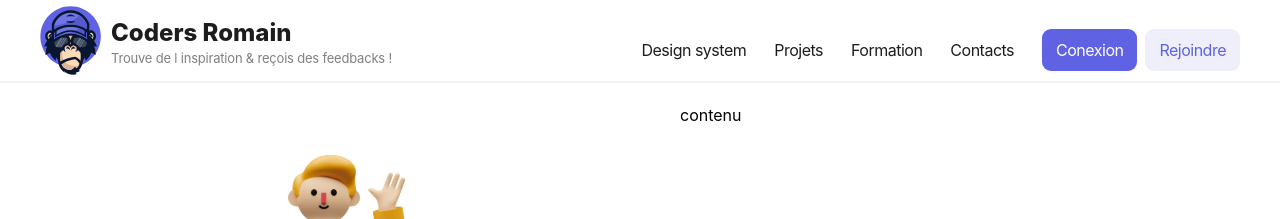
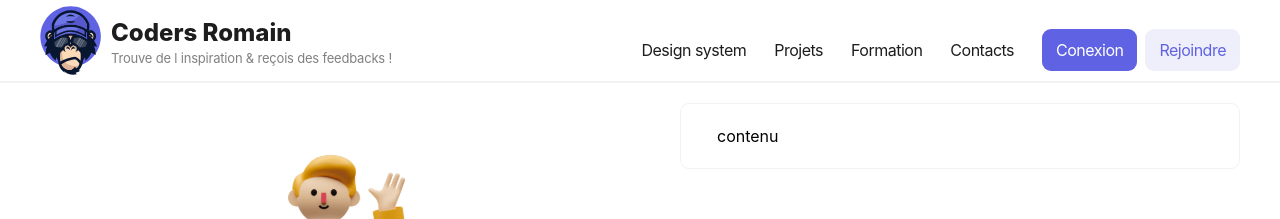
Before and after one commit to romainpro/front-end, a Next.js app: page /connexion/inscription in a window 1280 px wide. Shown: the top 219 px of the page. Built offline with nearby package versions, Linux system fonts and the light colour scheme.

Commit message:
creat-conpo-Box

```diff
--- a/src/ui/design-system/box/box.tsx
+++ b/src/ui/design-system/box/box.tsx
@@ -11,7 +11,7 @@ interface Props{
 export const Box=({children,className,padding_x="9",padding_y="9"}:Props)=>{
     return(
         <div className={clsx(
-            "w-full boder border-gray-400 rounded",
+            "w-full border border-gray-400 rounded",
             padding_x,
             padding_y,
             className
--- a/src/ui/modules/authentication/register/register.view.tsx
+++ b/src/ui/modules/authentication/register/register.view.tsx
@@ -1,4 +1,5 @@
 import { Container } from "@/ui/components/container/container";
+import { Box } from "@/ui/design-system/box/box";
 import Image from "next/image";
 
 export const RegisterView = () => {
@@ -9,7 +10,11 @@ export const RegisterView = () => {
             <Image fill src="/assets/svg/charater-1.svg" alt="register" className=""/>
         </div>
       </div>
-      <div> contenu</div>
+      <div>
+        <Box padding_y="py-5" padding_x="px-9">
+          contenu
+        </Box>
+      </div>
     </Container>
   );
 };
```
